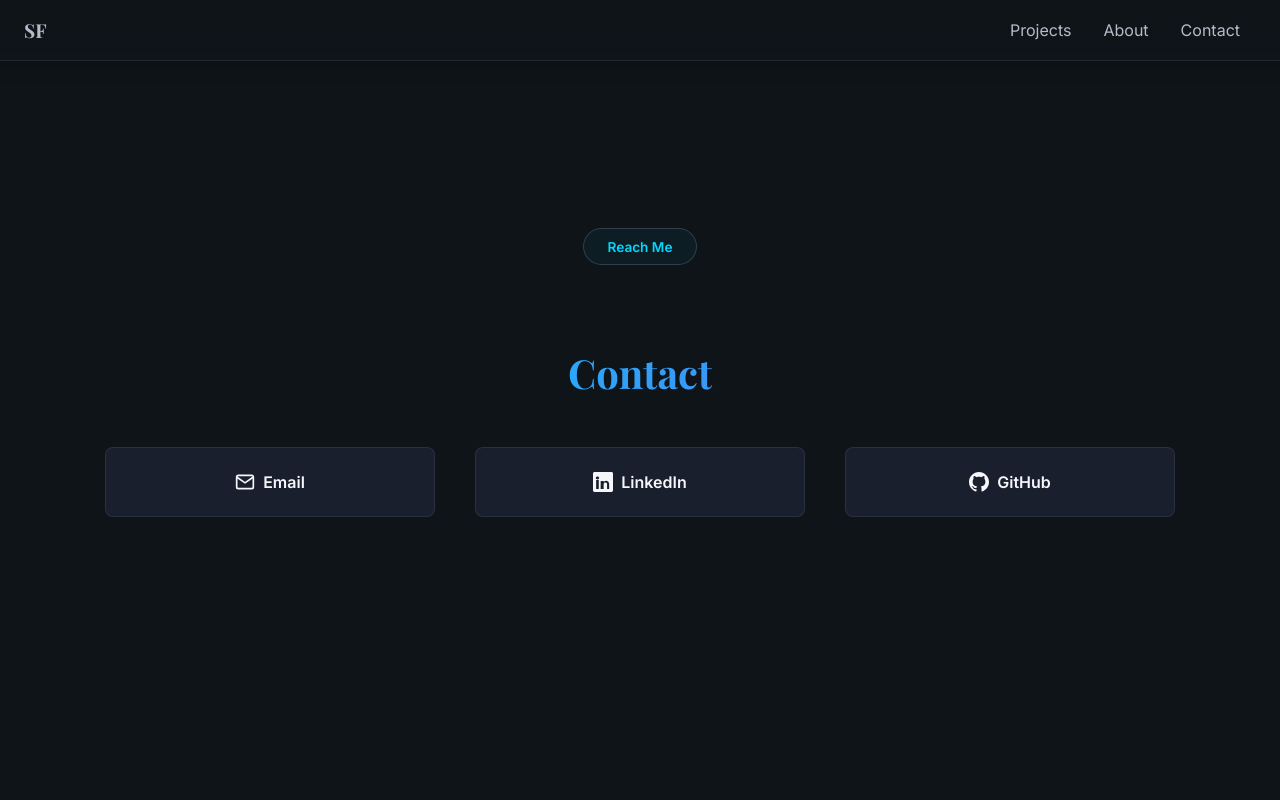
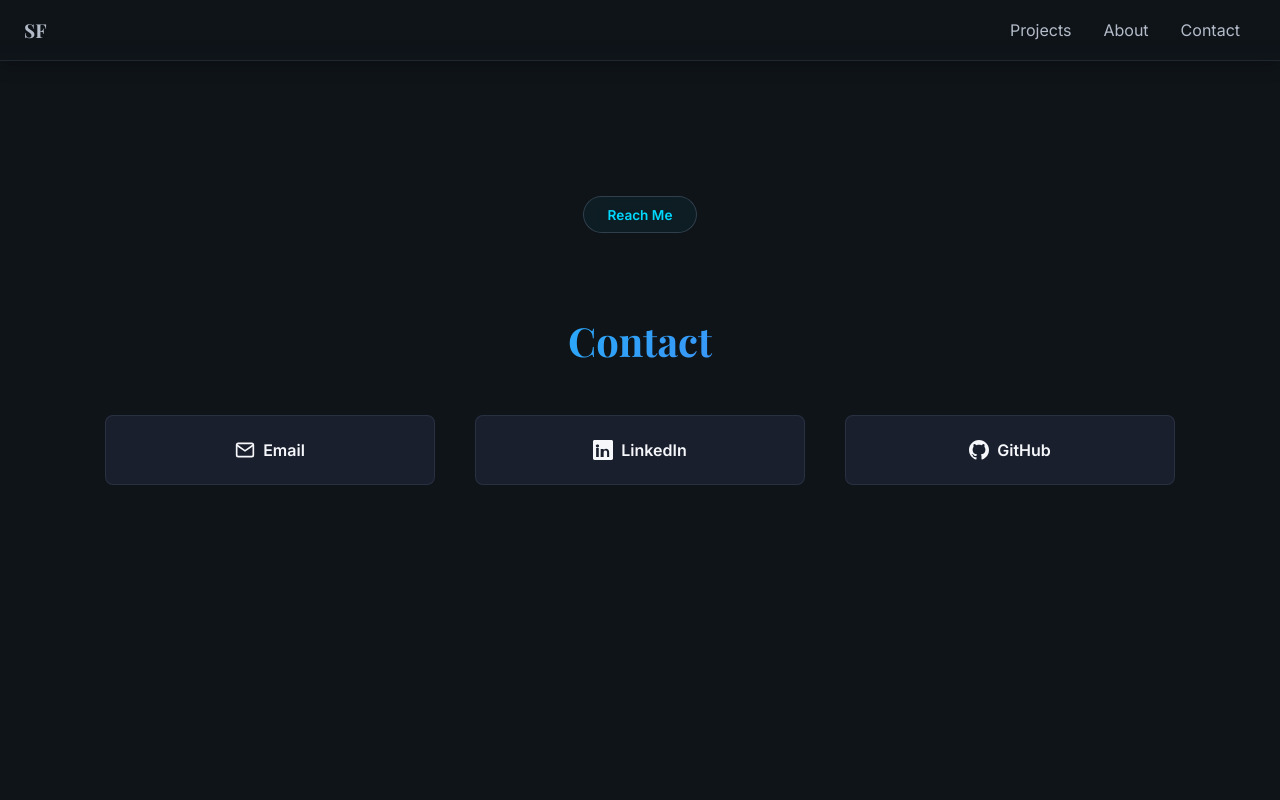
Before and after one commit to sidneyfranciscodev/my-portfolio, a Vue app: page /contact in a window 1280 px wide. Shown: the top 800 px of the page. Built offline with nearby package versions, Linux system fonts and the light colour scheme.

Commit message:
portfolio V1.0

```diff
--- a/src/assets/styles/base/_globals.scss
+++ b/src/assets/styles/base/_globals.scss
@@ -29,7 +29,7 @@ body {
 #view {
   margin-top: 68px;
   min-height: 95vh;
-  padding-bottom: 9rem;
+  padding-bottom: $space-4xl;
 }
 
 h1, h2, h3, h4, h5, h6 {
--- a/src/assets/styles/view/_contact.scss
+++ b/src/assets/styles/view/_contact.scss
@@ -3,7 +3,7 @@
 @use '../abstracts/animations' as *;
 
 #contact {
-  padding-top: 6rem;
+  padding-top: $space-4xl;
 
   main {
     @include column;
```
